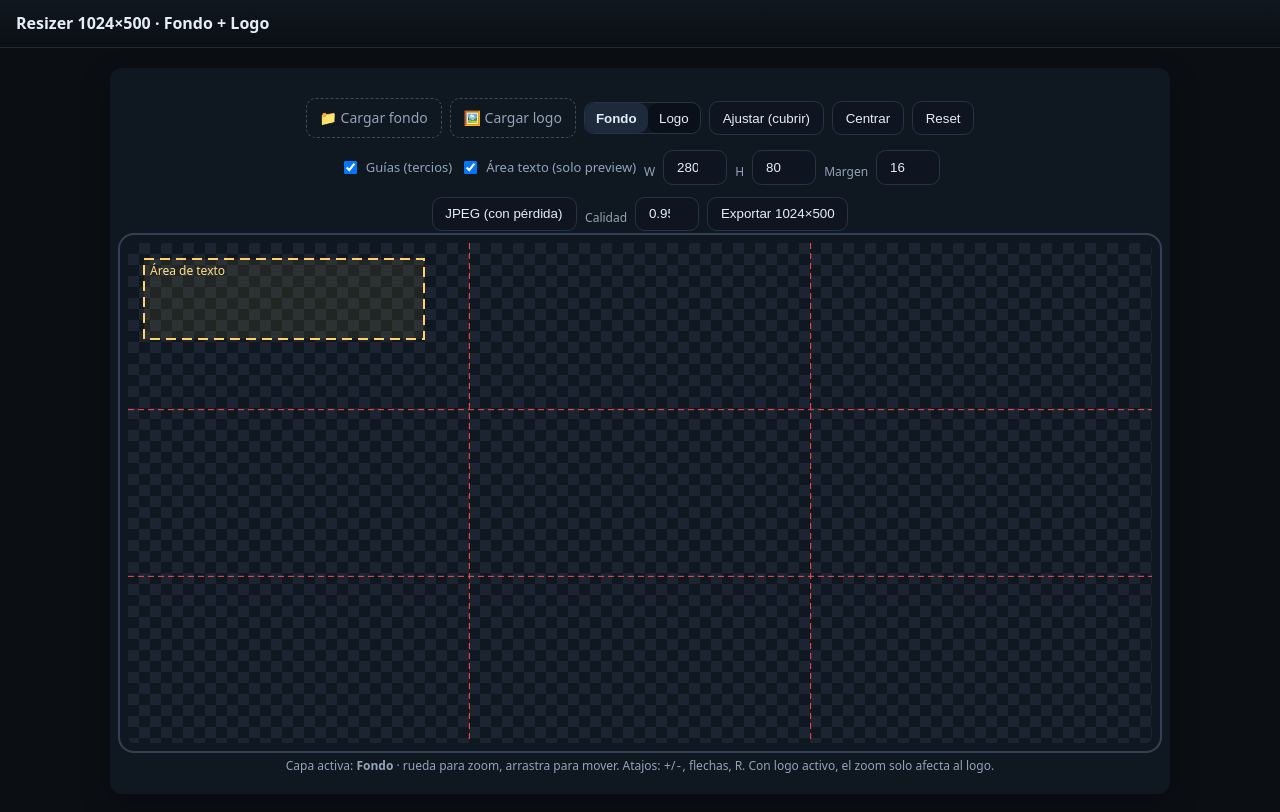
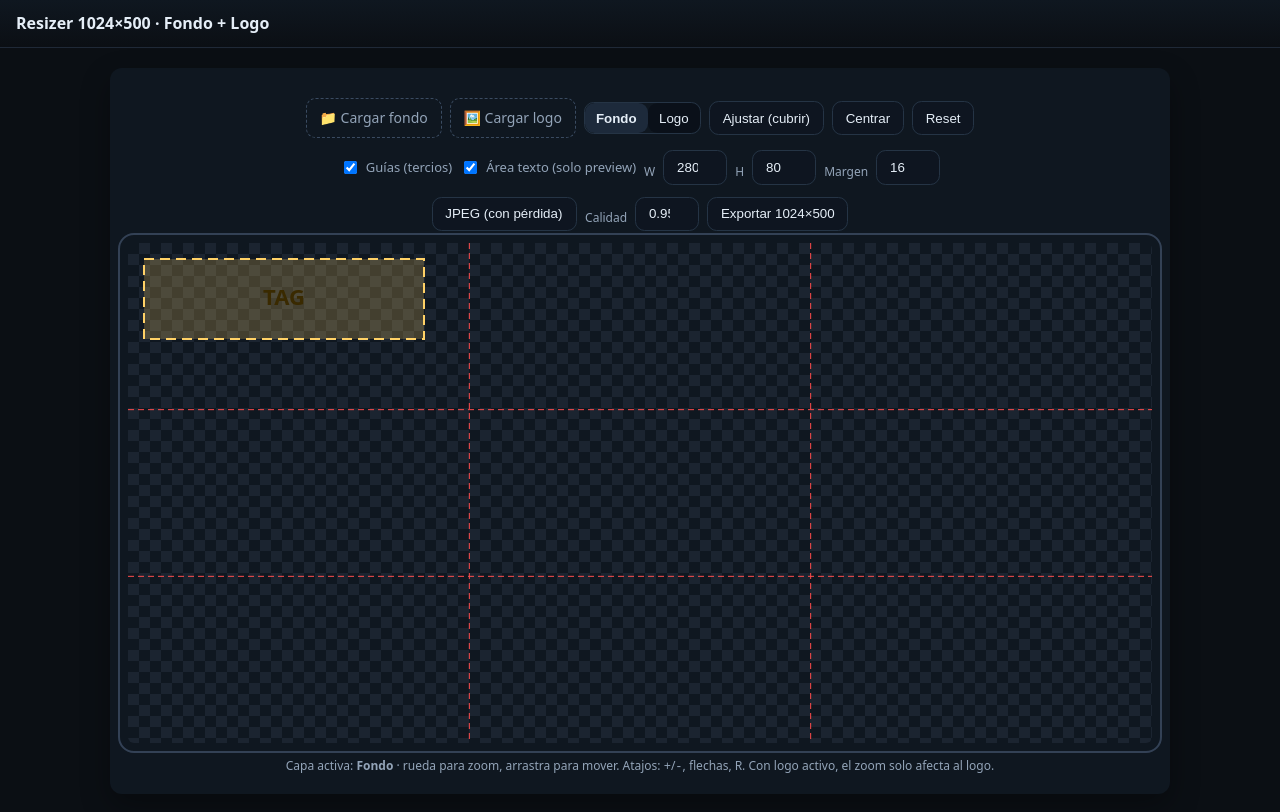
Before and after one commit to Kirkizillo/resizer-1024x500, a plain HTML site: page index.html in a window 1280 px wide. Drawn offline with Linux system fonts and the light colour scheme.

Commit message:
Update and rename index-logo.html to index.html

```diff
--- a/index-logo.html
+++ b/index.html
@@ -121,9 +121,8 @@ function setActive(name){
 tabBg.onclick = ()=> setActive('bg');
 tabLogo.onclick = ()=> setActive('logo');
 
-bgInput.addEventListener('change', e=>{ const f = e.target.files?.[0]; if(!f) return; const url = URL.createObjectURL(f); const img = new Image(); img.onload=()=>{ bgImg = img; fitCover(); URL.revokeObjectURL(url); draw(); }; img.src=url; });
-logoInput.addEventListener('change', e=>{ const f = e.target.files?.[0]; if(!f) return; const url = URL.createObjectURL(f); const img = new Image(); img.onload=()=>{ logoImg = img; // tamaño inicial ~20% del alto del lienzo
-  const targetH = cssH * 0.2; logo.scale = targetH / img.naturalHeight; logo.x = +safeM.value; logo.y = +safeM.value; URL.revokeObjectURL(url); draw(); }; img.src=url; });
+bgInput.addEventListener('change', e=>{ const f = e.target.files?.[0]; if(!f) return; const url = URL.createObjectURL(f); const img = new Image(); img.onload=()=>{ bgImg = img; fitCover(); URL.revokeObjectURL(url); setActive('bg'); draw(); }; img.src=url; });
+logoInput.addEventListener('change', e=>{ const f = e.target.files?.[0]; if(!f) return; const url = URL.createObjectURL(f); const img = new Image(); img.onload=()=>{ logoImg = img; const targetH = cssH * 0.2; logo.scale = targetH / img.naturalHeight; logo.x = +safeM.value; logo.y = +safeM.value; URL.revokeObjectURL(url); setActive('logo'); draw(); }; img.src=url; });
 
 function draw(){
   ctx.clearRect(0,0,cssW,cssH);
@@ -161,14 +160,16 @@ function drawSafeArea(context){
   const m = +safeM.value; const w = +safeW.value; const h = +safeH.value;
   context.save();
   context.strokeStyle = getCss('--safe') || '#ffd166';
-  context.fillStyle = 'rgba(255,209,102,0.08)';
+  context.fillStyle = 'rgba(255,209,102,0.22)'; // un poco más opaco
   context.lineWidth = 2; context.setLineDash([10,6]);
   context.strokeRect(m, m, w, h);
   context.fillRect(m, m, w, h);
-  // etiqueta
-  context.font = '12px system-ui, -apple-system, Segoe UI, Roboto';
-  context.fillStyle = '#ffe08a';
-  context.fillText('Área de texto', m+6, m+16);
+  // etiqueta centrada "TAG"
+  context.font = '700 22px system-ui, -apple-system, Segoe UI, Roboto';
+  context.fillStyle = '#3a2a00';
+  context.textAlign = 'center';
+  context.textBaseline = 'middle';
+  context.fillText('TAG', m + w/2, m + h/2);
   context.restore();
 }
 
@@ -179,7 +180,7 @@ function fitCover(){
   bg.scale = (rImg>rFrame) ? (cssH/bgImg.naturalHeight) : (cssW/bgImg.naturalWidth);
   bg.x=0; bg.y=0; draw();
 }
-function center(){ if(active==='bg'){ bg.x=0; bg.y=0; } else { logo.x=(cssW - logoImg.naturalWidth*logo.scale)/2; logo.y=(cssH - logoImg.naturalHeight*logo.scale)/2; } draw(); }
+function center(){ if(active==='bg'){ bg.x=0; bg.y=0; } else if(logoImg){ logo.x=(cssW - logoImg.naturalWidth*logo.scale)/2; logo.y=(cssH - logoImg.naturalHeight*logo.scale)/2; } draw(); }
 function reset(){ if(active==='bg'){ bg.scale=1; bg.x=0; bg.y=0; } else if(logoImg){ const targetH = cssH * 0.2; logo.scale = targetH / logoImg.naturalHeight; logo.x = +safeM.value; logo.y = +safeM.value; } draw(); }
 
 function zoomAt(clientX, clientY, factor){
@@ -198,7 +199,7 @@ function zoomAt(clientX, clientY, factor){
   draw();
 }
 
-// Reescalado progresivo (para nitidez) - devuelve un canvas fuente reducido en pasos
+// Reescalado progresivo (para nitidez)
 function progressiveScale(imgEl, targetW, targetH){
   let ow = imgEl.naturalWidth, oh = imgEl.naturalHeight;
   let oc = document.createElement('canvas'); oc.width = ow; oc.height = oh; let octx = oc.getContext('2d');
@@ -231,7 +232,7 @@ function exportImage(){
     octx.drawImage(sourceLogo, logo.x, logo.y, lw, lh);
     octx.restore();
   }
-  // NOTA: guías y área de texto NO se exportan
+  // NO exportamos guías ni área de texto
   const fmt = formatSel.value; const mime = fmt==='png'?'image/png':(fmt==='jpeg'?'image/jpeg':'image/webp');
   const q = Math.max(0.5, Math.min(1, parseFloat(qualityInput.value||'0.95')));
   out.toBlob(b=>{ const url = URL.createObjectURL(b); const a=document.createElement('a'); const ext = fmt==='jpeg'?'jpg':fmt; a.href=url; a.download=`export_1024x500.${ext}`; document.body.appendChild(a); a.click(); a.remove(); URL.revokeObjectURL(url); }, mime, fmt==='png'?1:q);
```
